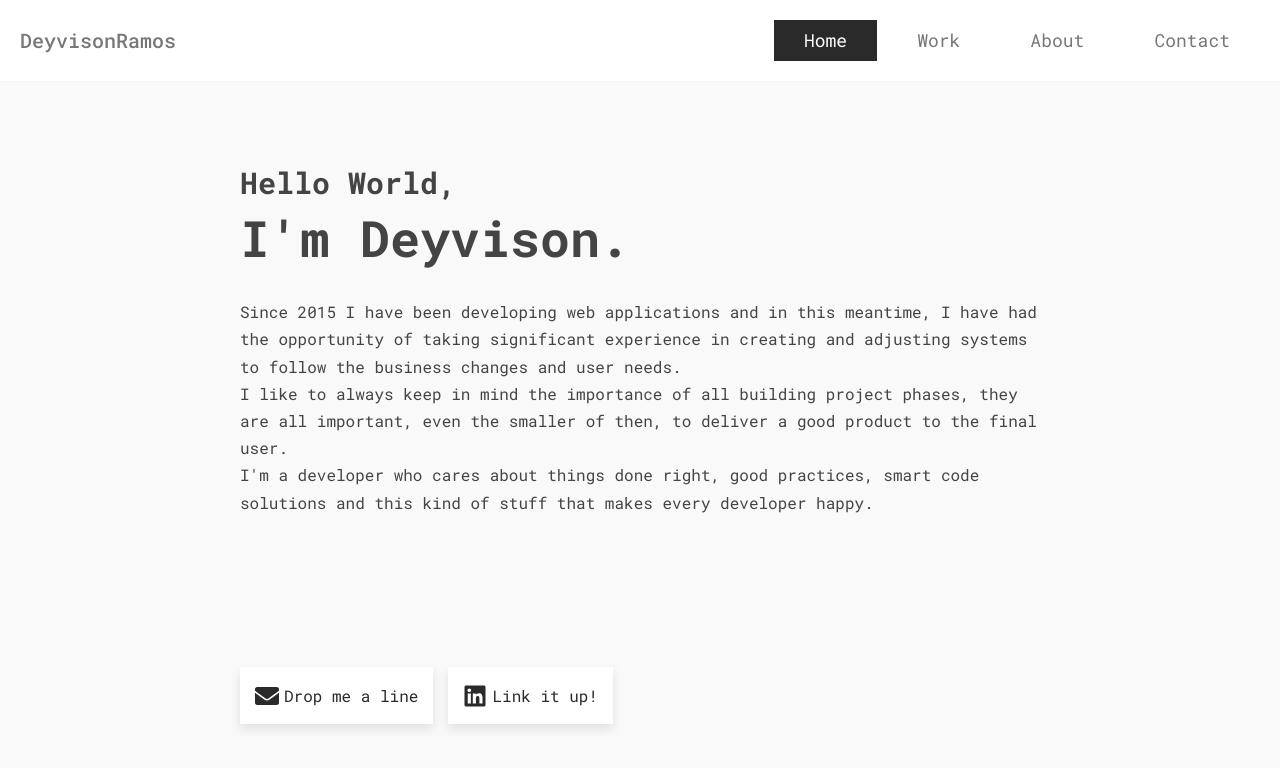
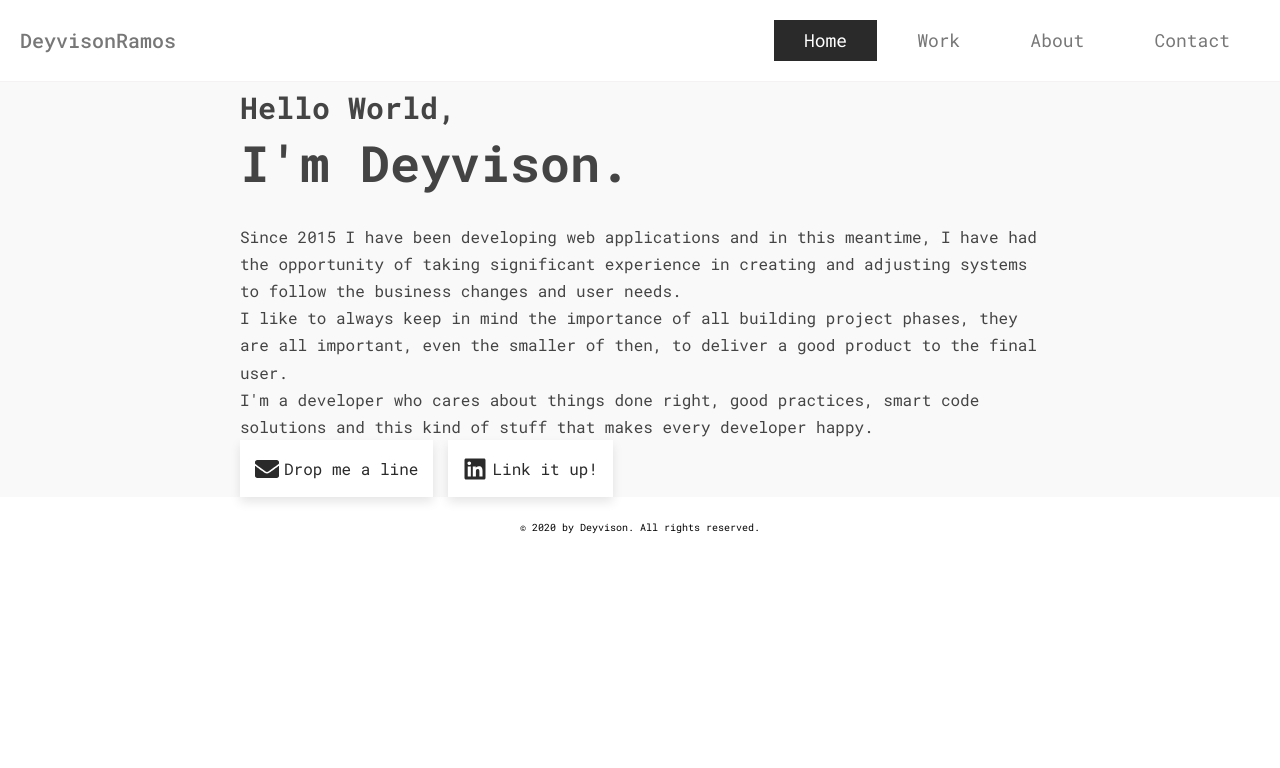
Before and after one commit to deyvisonramos/devfolio, a React (Create React App) app: page / in a window 1280 px wide. Shown: the top 768 px of the page. Built offline with nearby package versions, Linux system fonts and the light colour scheme.

Commit message:
feat: creates the footer component and adds it to the home page

```diff
--- a/src/App.js
+++ b/src/App.js
@@ -4,6 +4,7 @@ import { Switch, Route } from "react-router-dom";
 import Home from "./pages/home/home.component";
 
 import './App.scss';
+import Footer from "./layout/footer/footer.component";
 
 function App() {
   return (
@@ -14,6 +15,7 @@ function App() {
           <Route exact path="/" component={Home} />
         </Switch>
       </main>
+      <Footer />
     </div>
   );
 }
--- a/src/App.scss
+++ b/src/App.scss
@@ -1,9 +1,9 @@
 .container {
   display: flex;
   flex-direction: column;
-  height: 100vh;
 }
 
 .content {
+  height: 92vh;
   flex: 1;
 }
--- /dev/null
+++ b/src/layout/footer/footer.component.jsx
@@ -0,0 +1,15 @@
+import React from "react";
+
+import "./footer.styles.scss";
+
+const Footer = () => {
+  return (
+    <footer className="footer">
+      <p>
+      &copy; 2020 by Deyvison. All rights reserved.
+      </p>
+    </footer>
+  );
+};
+
+export default Footer;
--- /dev/null
+++ b/src/layout/footer/footer.styles.scss
@@ -0,0 +1,10 @@
+.footer {
+  height: 6rem;
+  display: flex;
+  align-items: center;
+  justify-content: center;
+
+  & p {
+    display: inline-block;
+  }
+}
--- a/src/layout/header/header.styles.scss
+++ b/src/layout/header/header.styles.scss
@@ -2,6 +2,7 @@
   // background-color: linear-gradient(to right, #232526, #414345);
   display: flex;
   align-items: center;
+  flex-wrap: wrap;
   padding: 2rem;
   border-bottom: var(--thin-line);
 }
--- a/src/sass/base/_base.scss
+++ b/src/sass/base/_base.scss
@@ -41,13 +41,15 @@ ul {
 
 
 body::-webkit-scrollbar {
-  width: .4rem;
+  width: .6rem;
+	background-color: #F5F5F5;
 }
 
 body::-webkit-scrollbar-track {
-  background: #1e1e24;
+  -webkit-box-shadow: inset 0 0 6px rgba(0,0,0,0.3);
+	background-color: #F5F5F5;
 }
 
 body::-webkit-scrollbar-thumb {
-  background: #6649b8;
+	background-color: var(--color-grey-dark-2);
 }
```
